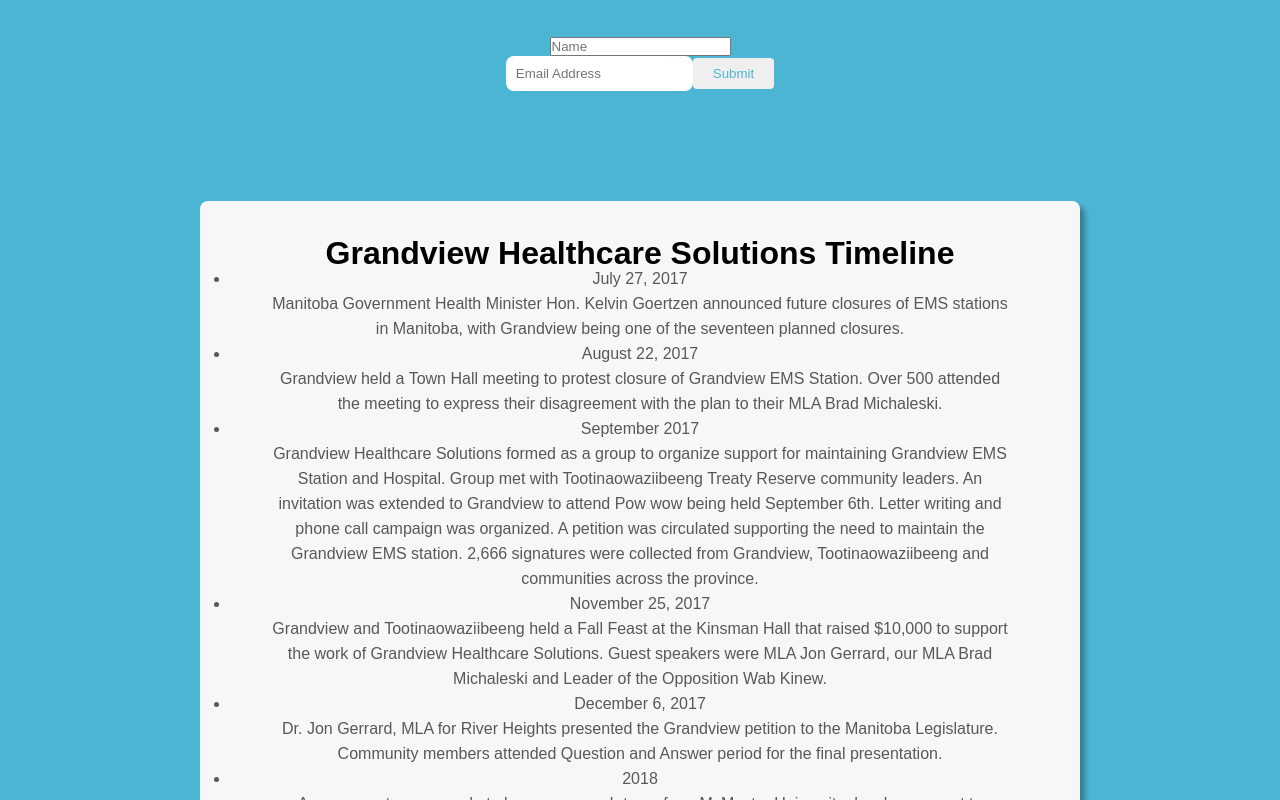
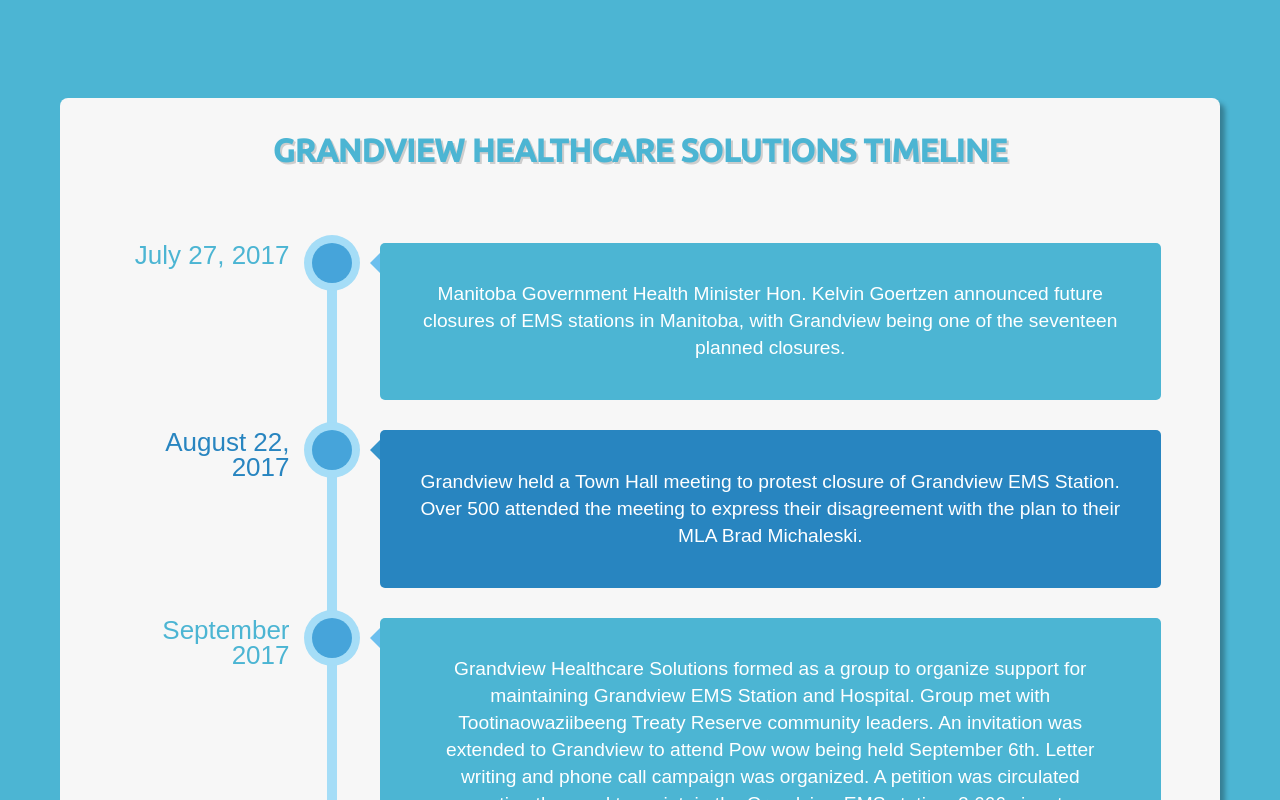
Before and after one commit to michaelakleer/rural-health-care-simplified, a React (Create React App) app: page / in a window 1280 px wide. Shown: the part 1360-2160 px from the top of the page. Built offline with nearby package versions, Linux system fonts and the light colour scheme.

Commit message:
Updated styling

```diff
--- a/src/components/About/About.css
+++ b/src/components/About/About.css
@@ -9,7 +9,6 @@
   .About .aboutOne {
     padding: 9.25rem 150px 4rem 250px;
     text-align: right;
-
     color: #fff;
   }
 
@@ -19,7 +18,7 @@
 
   .aboutOne h1 {
     color: #fff;
-    font-family: "Ubuntu", sans-serif;
+
     font-size: 30px;
     text-decoration: underline;
   }
@@ -27,20 +26,26 @@
   .aboutOne h1,
   .aboutOne h2 {
     line-height: 50px;
+    font-family: "Ubuntu", sans-serif;
   }
 
   .aboutOne p {
     line-height: 25px;
+    font-size: 18px;
+    font-family: "Ubuntu", sans-serif;
   }
 
   .About .containerOne {
-    display: flex;
-    margin: 10px 20px 20px 20px;
+    margin: 30px 120px 10px 120px;
+  }
+
+  .About .containerOne p {
+    color: #585858;
   }
 
   .About .containerTwo {
     display: flex;
-    margin: 30px 20px 10px 20px;
+    margin: 30px 120px 10px 120px;
   }
 
   .About .containerOne,
@@ -49,12 +54,6 @@
     border-radius: 8px;
     background: #eeeeee;
     box-shadow: 5px 5px 5px rgb(0 0 0 / 30%);
-  }
-
-  .About .bioOne {
-    margin-left: 20px;
-    padding-top: 20px;
-    text-align: justify;
   }
 
   .About .imageOne,
@@ -66,18 +65,26 @@
     text-align: justify;
     margin-left: 20px;
     padding-top: 20px;
+    color: #585858;
   }
 
   .About .chelseaPhoto {
-    width: 300px;
+    float: left;
+    width: 200px;
+    height: auto;
+    border-radius: 8px;
+    margin-right: 10px;
+  }
+
+  .About .aliciaPhoto {
+    width: 200px;
     height: auto;
     border-radius: 8px;
   }
 
-  .About .aliciaPhoto {
-    width: 300px;
-    height: auto;
-    border-radius: 8px;
+  .About .name {
+    font-size: 30px;
+    font-weight: 700;
   }
 }
 
--- a/src/components/Home/Home.css
+++ b/src/components/Home/Home.css
@@ -14,7 +14,7 @@
 }
 
 .Home .homeFour {
-  padding: 30px 200px;
+  padding: 30px 60px;
 }
 
 .Home .container {
@@ -150,7 +150,7 @@
 .Home .changeContainer {
   display: block;
   margin: 0 auto;
-  width: 30%;
+  width: 50%;
   text-align: center;
   color: #fff;
   padding: 50px 10px;
@@ -166,11 +166,19 @@
 
 .timelineContainer {
   text-align: center;
-  padding: 40px 30px;
+  padding: 40px 0;
   background: #f7f7f7;
   line-height: 25px;
   box-shadow: 5px 5px 5px rgb(0 0 0 / 30%);
   border-radius: 8px;
+}
+
+.timelineContainer h1 {
+  color: #4cb5d3;
+  padding-bottom: 80px;
+  text-shadow: 2px 2px #cdcdcd;
+  text-transform: uppercase;
+  font-family: "Ubuntu", sans-serif;
 }
 
 .Home .titleDownload {
--- a/src/components/Home/Timeline.css
+++ b/src/components/Home/Timeline.css
@@ -1,28 +1,116 @@
-.Timeline h1 {
-  font-size: 40px;
-  font-weight: 700;
-  margin-bottom: 50px;
-  color: #4cb5d3;
-  text-shadow: 2px 2px #cdcdcd;
-  font-family: "Ubuntu", sans-serif;
+*,
+*:after,
+*:before {
+  -webkit-box-sizing: border-box;
+  -moz-box-sizing: border-box;
+  box-sizing: border-box;
 }
 
-.Timeline ul {
-  color: #585858;
+.main {
+  width: 95%;
+  max-width: 69em;
+  margin: 0 auto;
+  padding: 0 1.875em 3.125em;
+}
+/* The line */
+.timeline {
+  margin: 30px 0 0 0;
+  padding: 0;
+  list-style: none;
+  position: relative;
+}
+.timeline:before {
+  content: "";
+  position: absolute;
+  top: 0px;
+  bottom: 0;
+  width: 10px;
+  background: #a5ddf7;
+  left: 20%;
 }
 
-.Timeline h2 {
-  font-weight: 700;
-  padding-left: 20px;
-  font-size: 18px;
-  margin-bottom: 10px;
+/* The date/time */
+
+.timeline > li .tmtime {
+  display: block;
+  width: 25%;
+  padding-right: 90px;
+  position: absolute;
 }
 
-.Timeline .date {
-  padding: 10px 0;
-  text-align: justify;
+.timeline > li .tmtime span {
+  display: block;
+  text-align: right;
 }
 
-.Timeline li p {
-  padding: 0 40px;
+.timeline > li .tmtime span:last-child {
+  font-size: 26px;
+  color: #2885c0;
 }
+
+.timeline > li:nth-child(odd) .tmtime span:last-child {
+  color: #4cb5d3;
+}
+
+/* Right content */
+.timeline > li .label {
+  margin: -30px 0px 60px 25%;
+  background: #2885c0;
+  color: #fff;
+  padding: 2em;
+  font-size: 1.2em;
+  font-weight: 300;
+  line-height: 1.4;
+  position: relative;
+  border-radius: 5px;
+}
+
+.timeline > li:nth-child(odd) .label {
+  background: #4cb5d3;
+}
+
+.timeline > li .label h2 {
+  margin: 0px;
+  padding: 0px 0px 10px 0px;
+  border-bottom: 1px solid rgba(255, 255, 255, 0.4);
+}
+
+/* The triangle */
+.timeline > li .label:after {
+  right: 100%;
+  border: solid transparent;
+  content: " ";
+  height: 0;
+  width: 0;
+  position: absolute;
+  pointer-events: none;
+  border-right-color: #3594cb;
+  border-width: 10px;
+  top: 10px;
+}
+
+.timeline > li:nth-child(odd) .label:after {
+  border-right-color: #6cbfee;
+}
+
+/* The icons */
+.timeline > li .icon {
+  width: 40px;
+  height: 40px;
+  font-family: "ecoico";
+  speak: none;
+  font-style: normal;
+  font-weight: normal;
+  font-variant: normal;
+  text-transform: none;
+  font-size: 1.4em;
+  line-height: 40px;
+  color: #fff;
+  background: #46a4da;
+  border-radius: 50%;
+  box-shadow: 0 0 0 8px #a5ddf7;
+  text-align: center;
+  margin: 0px 0px 0px 193px;
+  z-index: 33;
+  position: absolute;
+}
--- a/src/components/Navbar/Navbar.css
+++ b/src/components/Navbar/Navbar.css
@@ -11,6 +11,7 @@
   letter-spacing: 2px;
   font-weight: 700;
   padding-right: 30px;
+  z-index: 999;
 }
 
 .navbar-logo {
```
